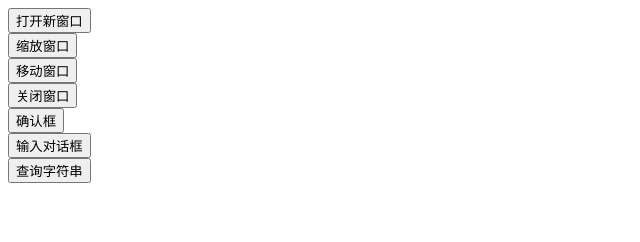
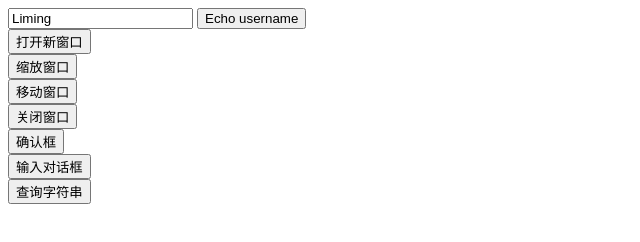
Before and after one commit to henanewind/helloNode, a website: page src/main/index.html in a window 1280 px wide. Shown: the whole page, without its empty margins (0-640 px from the left). Drawn offline with Linux system fonts and the light colour scheme.

Commit message:
+ 添加js高级编程事件处理代码

```diff
--- a/src/main/index.html
+++ b/src/main/index.html
@@ -6,6 +6,11 @@
     <script src="js/index.js"></script>
 </head>
 <body>
+<form action="">
+    <input type="text" name="username" value="Liming">
+    <input type="button" value="Echo username"
+        onclick="showMessage(username.value)">
+</form>
 <div>
     <button onclick="openBaidu()">打开新窗口</button>
     <br>
@@ -49,6 +54,15 @@
             }
             setTimeout(() => location.replace("http://www.126.com"), 1000)
         }
+
+        function showMessage(msg) {
+            alert(msg)
+            try {
+                hello();
+            } catch (e) {
+                console.log(e.message)
+            }
+        }
     </script>
 </div>
 </body>
```
